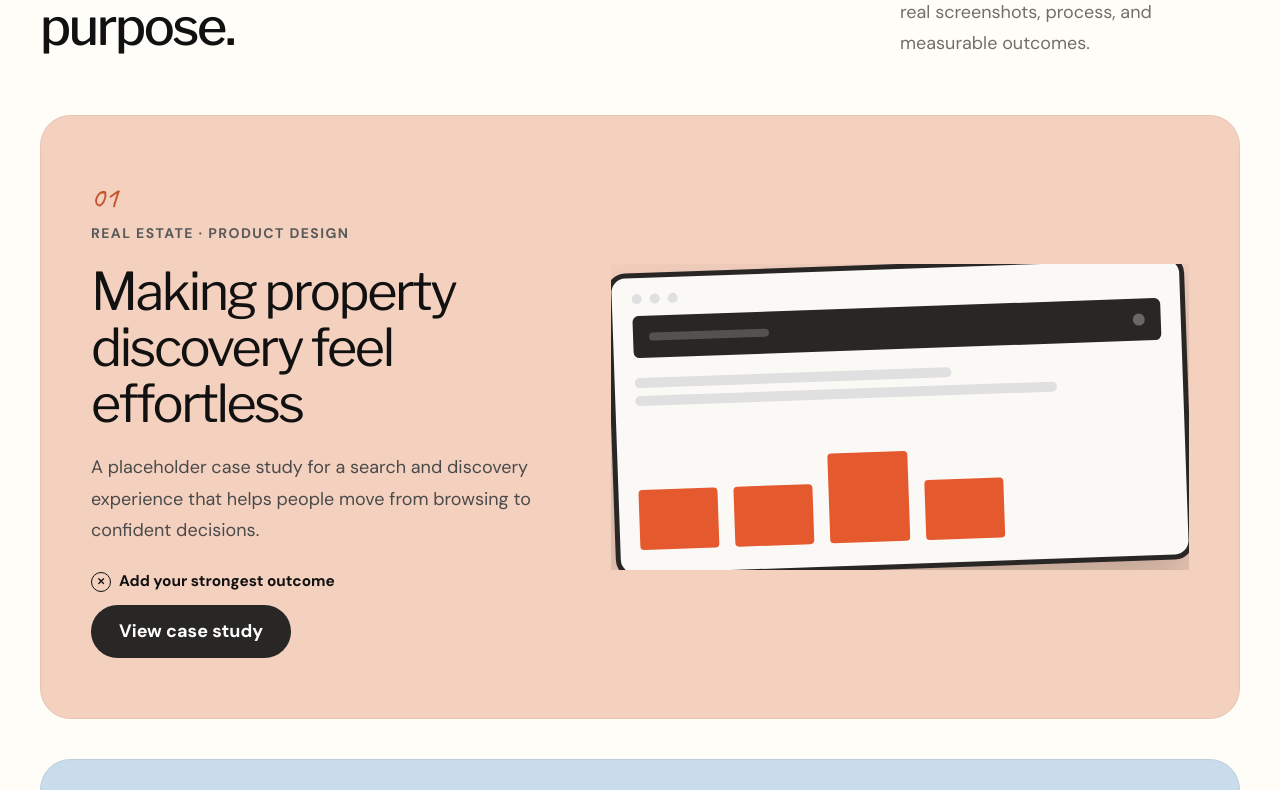
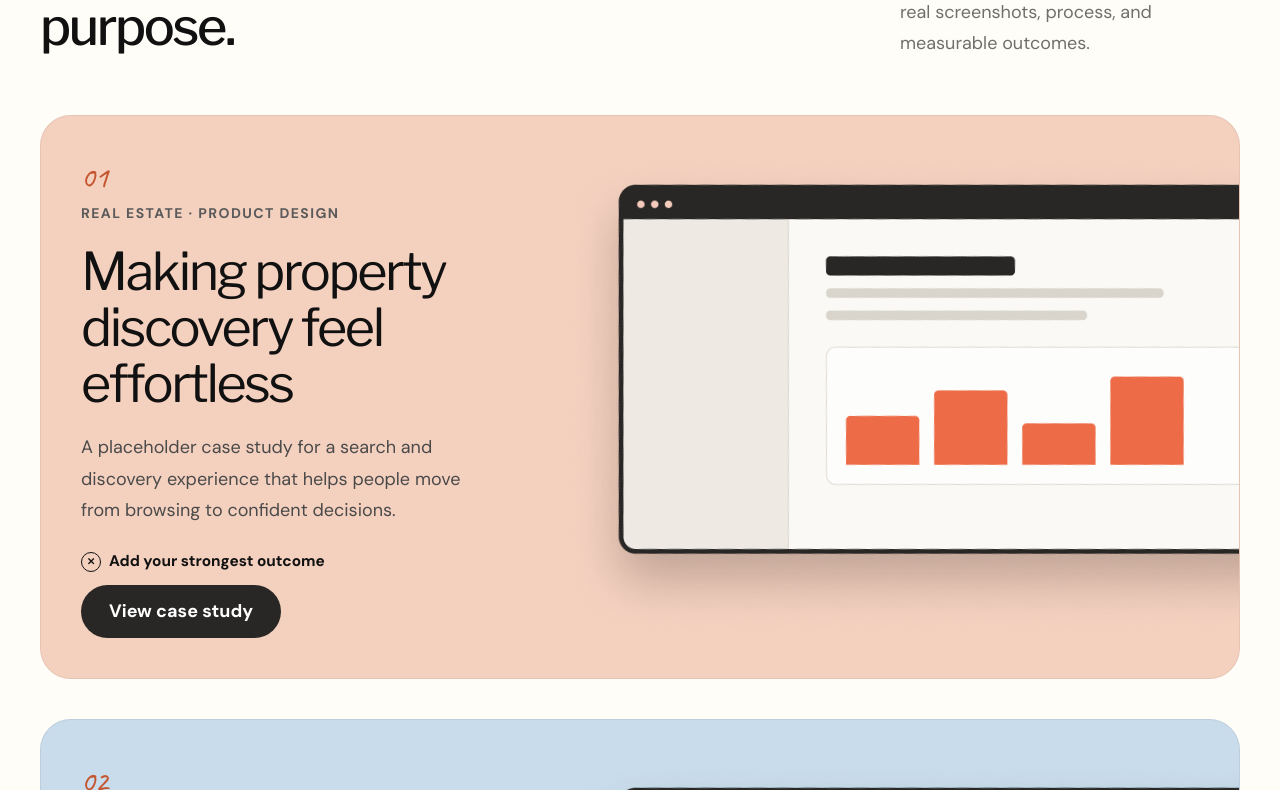
Before and after one commit to amitjangid9510/maitri, a React app: page / in a window 1280 px wide. Shown: the part 890-1680 px from the top of the page. Built offline with nearby package versions, Linux system fonts and the light colour scheme; the HTML template or start-up script is replaced by a standard one.

Commit message:
aaded image card

```diff
--- a/src/App.jsx
+++ b/src/App.jsx
@@ -526,7 +526,7 @@ const Frame2 = () => (
 );
 
 // ============================================================
-// PROBLEMS SECTION — Typography exact Figma match
+// PROBLEMS SECTION
 // ============================================================
 
 const problems = [
@@ -553,39 +553,19 @@ const problems = [
   },
 ];
 
-const BrowserMockup = () => (
-  <div
-    className="relative shrink-0 w-full max-w-[780px]"
+// Card image — no wrapper, no border, only rotate
+const CardImage = () => (
+  <img
+    src="/card.png"
+    alt="Case study preview"
     style={{
-      aspectRatio: "780 / 412",
+      display: "block",
+      width: "100%",
+      height: "auto",
       transform: "rotate(-2deg)",
-      background: "#FAF9F5",
-      borderRadius: "18.98px",
-      border: "5.2px solid #282725",
-      boxShadow: "0px 29.65px 59.31px 0px #2A251B40",
-      overflow: "hidden",
+      objectFit: "contain",
     }}
-  >
-    <div className="flex items-center gap-2 px-4 md:px-5 pt-3 md:pt-4 pb-2 md:pb-3">
-      <span className="w-2 h-2 md:w-2.5 md:h-2.5 rounded-full bg-[#e0e0e0]" />
-      <span className="w-2 h-2 md:w-2.5 md:h-2.5 rounded-full bg-[#e0e0e0]" />
-      <span className="w-2 h-2 md:w-2.5 md:h-2.5 rounded-full bg-[#e0e0e0]" />
-    </div>
-    <div className="mx-3 md:mx-5 h-[30px] md:h-[42px] bg-[#282725] rounded-md flex items-center px-3 md:px-4">
-      <div className="w-[80px] md:w-[120px] h-1.5 md:h-2 bg-white/20 rounded-full" />
-      <div className="ml-auto w-2.5 h-2.5 md:w-3 md:h-3 bg-white/30 rounded-full" />
-    </div>
-    <div className="px-3 md:px-5 mt-3 md:mt-5">
-      <div className="w-[60%] h-2 md:h-2.5 bg-[#e0e0e0] rounded-full mb-1.5 md:mb-2" />
-      <div className="w-[80%] h-2 md:h-2.5 bg-[#e0e0e0] rounded-full mb-4 md:mb-6" />
-      <div className="flex items-end gap-2 md:gap-4 h-[70px] md:h-[120px]">
-        <div className="w-[15%] h-[50%] bg-[#E5592E] rounded-sm" />
-        <div className="w-[15%] h-[50%] bg-[#E5592E] rounded-sm" />
-        <div className="w-[15%] h-[75%] bg-[#E5592E] rounded-sm" />
-        <div className="w-[15%] h-[50%] bg-[#E5592E] rounded-sm" />
-      </div>
-    </div>
-  </div>
+  />
 );
 
 const ProblemCard = ({ item }) => (
@@ -595,10 +575,12 @@ const ProblemCard = ({ item }) => (
       maxWidth: "1400px",
       background: item.bg,
       border: "1.19px solid rgba(0,0,0,0.06)",
+      overflow: "hidden",
     }}
   >
-    <div className="flex-1 min-w-0 lg:min-w-[280px] max-w-full lg:max-w-[480px]">
-      {/* 01 — Caveat 400, 30px, lh 42.7px */}
+    {/* Left content */}
+    <div className="flex-1 min-w-0 lg:min-w-[280px] max-w-full lg:max-w-[480px] px-6 md:px-8 lg:px-10 py-6 md:py-8 lg:py-10">
+      {/* 01 */}
       <p
         className="text-[#C4552E] mb-1"
         style={{
@@ -612,7 +594,7 @@ const ProblemCard = ({ item }) => (
         {item.id}
       </p>
 
-      {/* TAG — DM Sans 700, 14px, lh 21.35px, ls 1.42px, uppercase */}
+      {/* TAG */}
       <p
         className="text-[#5a5a5a] mb-4 md:mb-5"
         style={{
@@ -627,7 +609,7 @@ const ProblemCard = ({ item }) => (
         {item.tag}
       </p>
 
-      {/* TITLE — Libre Franklin 400, 52px, lh 56.04px, ls -2.4px */}
+      {/* TITLE */}
       <h3
         className="text-[#111] mb-4 md:mb-5"
         style={{
@@ -641,7 +623,7 @@ const ProblemCard = ({ item }) => (
         {item.title}
       </h3>
 
-      {/* DESC — DM Sans 400, 18px, lh 31.31px */}
+      {/* DESC */}
       <p
         className="text-[#4a4a4a] mb-5 md:mb-6"
         style={{
@@ -696,8 +678,9 @@ const ProblemCard = ({ item }) => (
       </div>
     </div>
 
-    <div className="flex-1 flex justify-center items-center w-full overflow-hidden">
-      <BrowserMockup />
+    {/* Right — image flush right, no padding, no wrapper */}
+    <div className="flex-1 w-full flex justify-end items-center -mr-10 lg:-mr-16">
+      <CardImage />
     </div>
   </div>
 );
@@ -715,7 +698,7 @@ const ProblemsSection = () => (
       }
       .problem-card {
         border-radius: 24px;
-        padding: 32px 24px;
+        padding: 0;
       }
       @media (min-width: 768px) {
         .problems-section-wrapper {
@@ -726,7 +709,7 @@ const ProblemsSection = () => (
         }
         .problem-card {
           border-radius: 26px;
-          padding: 45px 35px;
+          padding: 0;
         }
       }
       @media (min-width: 1024px) {
@@ -738,7 +721,7 @@ const ProblemsSection = () => (
         }
         .problem-card {
           border-radius: 30.84px;
-          padding: 60px 50px;
+          padding: 0;
           min-height: 557px;
         }
       }
@@ -747,7 +730,6 @@ const ProblemsSection = () => (
     <div className="max-w-[1400px] mx-auto">
       <div className="flex flex-col lg:flex-row lg:items-start lg:justify-between gap-4 md:gap-6 mb-10 md:mb-14">
         <div>
-          {/* SELECTED WORK — DM Sans 700, 14px, lh 20.53px, ls 1.92px, uppercase, #FF6714 */}
           <p
             className="mb-3"
             style={{
@@ -777,7 +759,6 @@ const ProblemsSection = () => (
           </h2>
         </div>
 
-        {/* RIGHT TEXT — DM Sans 400, 18px, lh 31.03px, color #716F6B */}
         <p
           className="max-w-[340px] lg:pt-14"
           style={{
```
Also changed, not shown: public/card.png (added).
